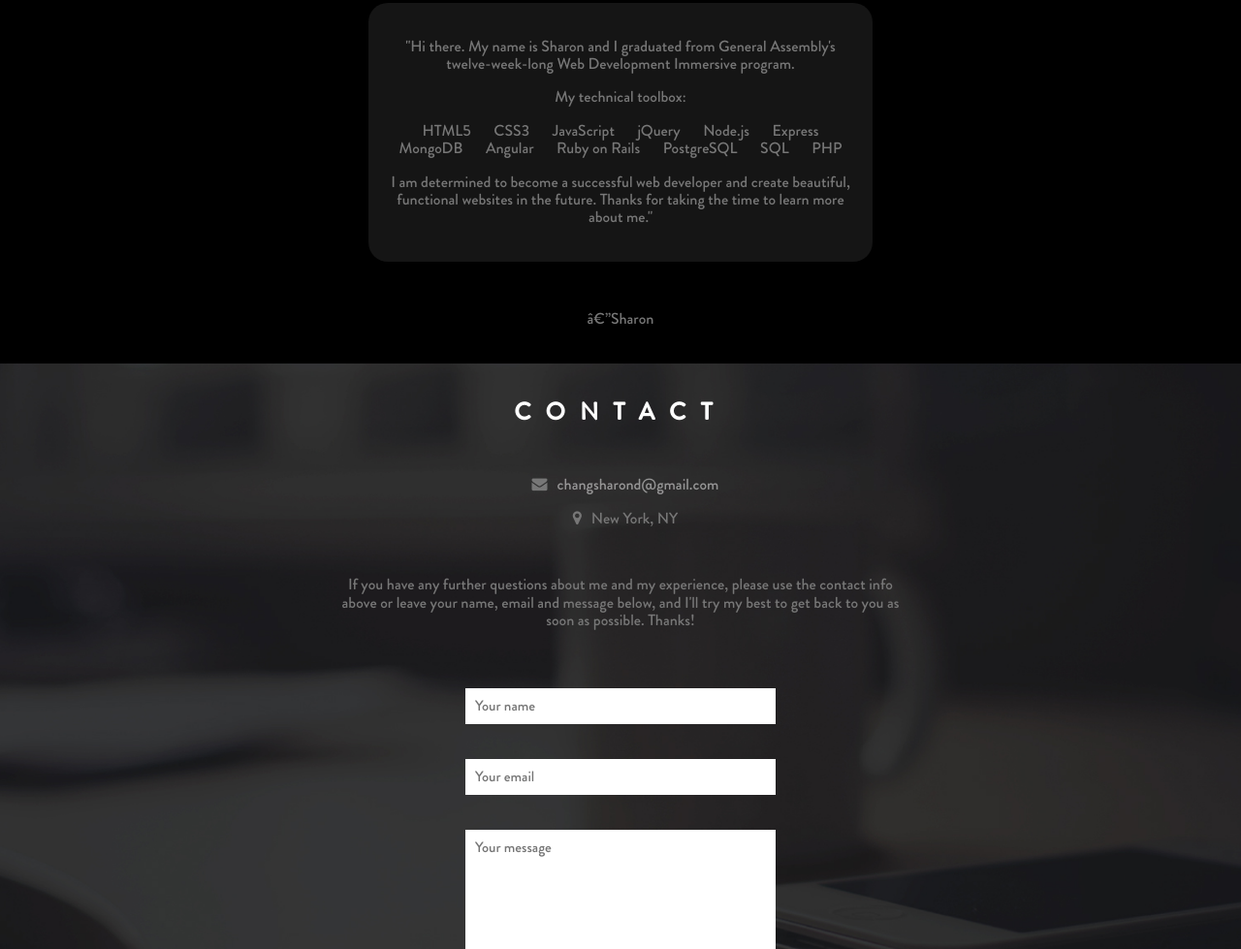
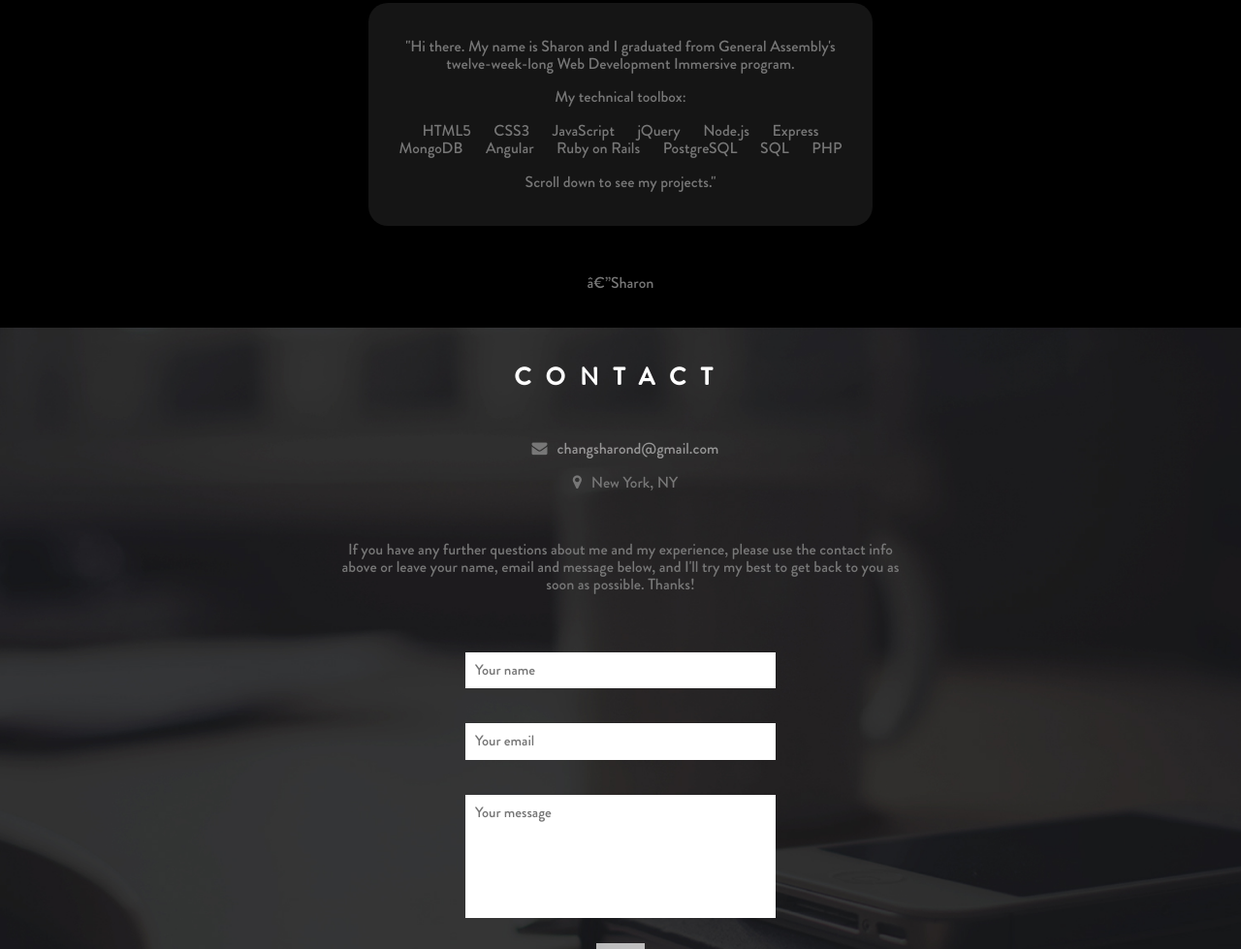
Before and after one commit to sdchang1120/sdchang1120.github.io, a plain HTML site: page index.html in a window 1280 px wide. Shown: the part 1130-2109 px from the top of the page at 97% size. Drawn offline with nearby package versions, Linux system fonts and the light colour scheme.

Commit message:
updating blurb

```diff
--- a/index.html
+++ b/index.html
@@ -41,7 +41,7 @@
         <li>PostgreSQL</li>
         <li>SQL</li>
         <li>PHP</li>
-        <p>I am determined to become a successful web developer and create beautiful, functional websites in the future. Thanks for taking the time to learn more about me."</p>
+        <p>Scroll down to see my projects."</p>
       </blockquote><br>
       <p>—Sharon</p>
     </article>
```
